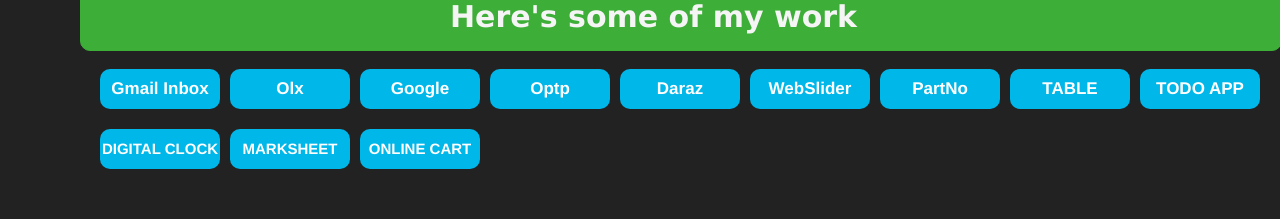
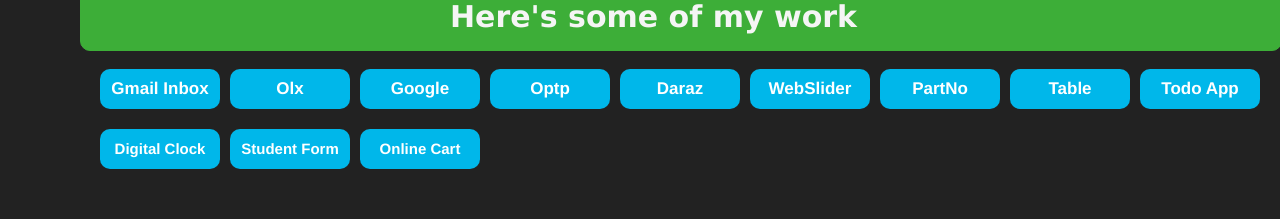
Before and after one commit to mnaeem05/myproject, a plain HTML site: page index.html in a window 1280 px wide. Shown: the part 1111-1330 px from the top of the page. Drawn offline with Linux system fonts and the light colour scheme.

Commit message:
Changes Made 10-june-10AM
Changes Made 10-june-10AM

```diff
--- a/index.html
+++ b/index.html
@@ -71,7 +71,7 @@
 </div>
 
 <div class="button4">
-  <a href="https://jsmarksheet.firebaseapp.com/" target="_blank" title="JS Marksheet">Marksheet</a>
+  <a href="https://mnaeem05.github.io/studentform/" target="_blank" title="Student Form">Student Form</a>
 </div>
 
 <div class="button5">
--- a/portfolio.css
+++ b/portfolio.css
@@ -244,7 +244,7 @@ li{
   font: 17px/40px Helvetica, Verdana, sans-serif;
   text-decoration: none;
   text-align: center;
-  text-transform: uppercase;
+
   -webkit-border-radius: 10px;
    -moz-border-radius: 10px;
     border-radius: 10px;
@@ -263,7 +263,7 @@ li{
   font: 17px/40px Helvetica, Verdana, sans-serif;
   text-decoration: none;
   text-align: center;
-  text-transform: uppercase;
+
   -webkit-border-radius: 10px;
    -moz-border-radius: 10px;
     border-radius: 10px;
@@ -283,7 +283,7 @@ li{
   font: 15px/40px Helvetica, Verdana, sans-serif;
   text-decoration: none;
   text-align: center;
-  text-transform: uppercase;
+
   -webkit-border-radius: 10px;
    -moz-border-radius: 10px;
     border-radius: 10px;
@@ -303,7 +303,7 @@ li{
   font: 15px/40px Helvetica, Verdana, sans-serif;
   text-decoration: none;
   text-align: center;
-  text-transform: uppercase;
+
   -webkit-border-radius: 10px;
    -moz-border-radius: 10px;
     border-radius: 10px;
@@ -323,7 +323,7 @@ li{
   font: 15px/40px Helvetica, Verdana, sans-serif;
   text-decoration: none;
   text-align: center;
-  text-transform: uppercase;
+
   -webkit-border-radius: 10px;
    -moz-border-radius: 10px;
     border-radius: 10px;
```
